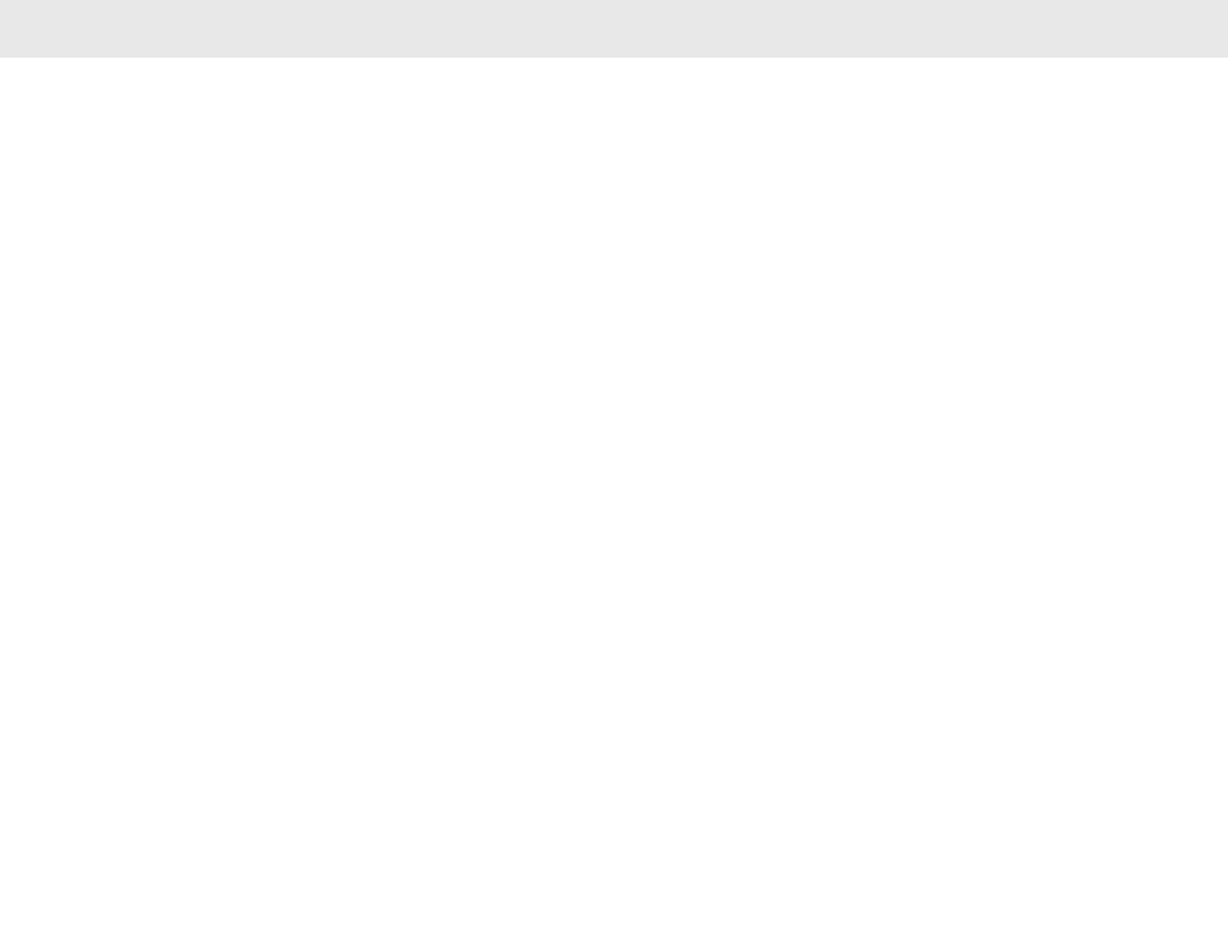
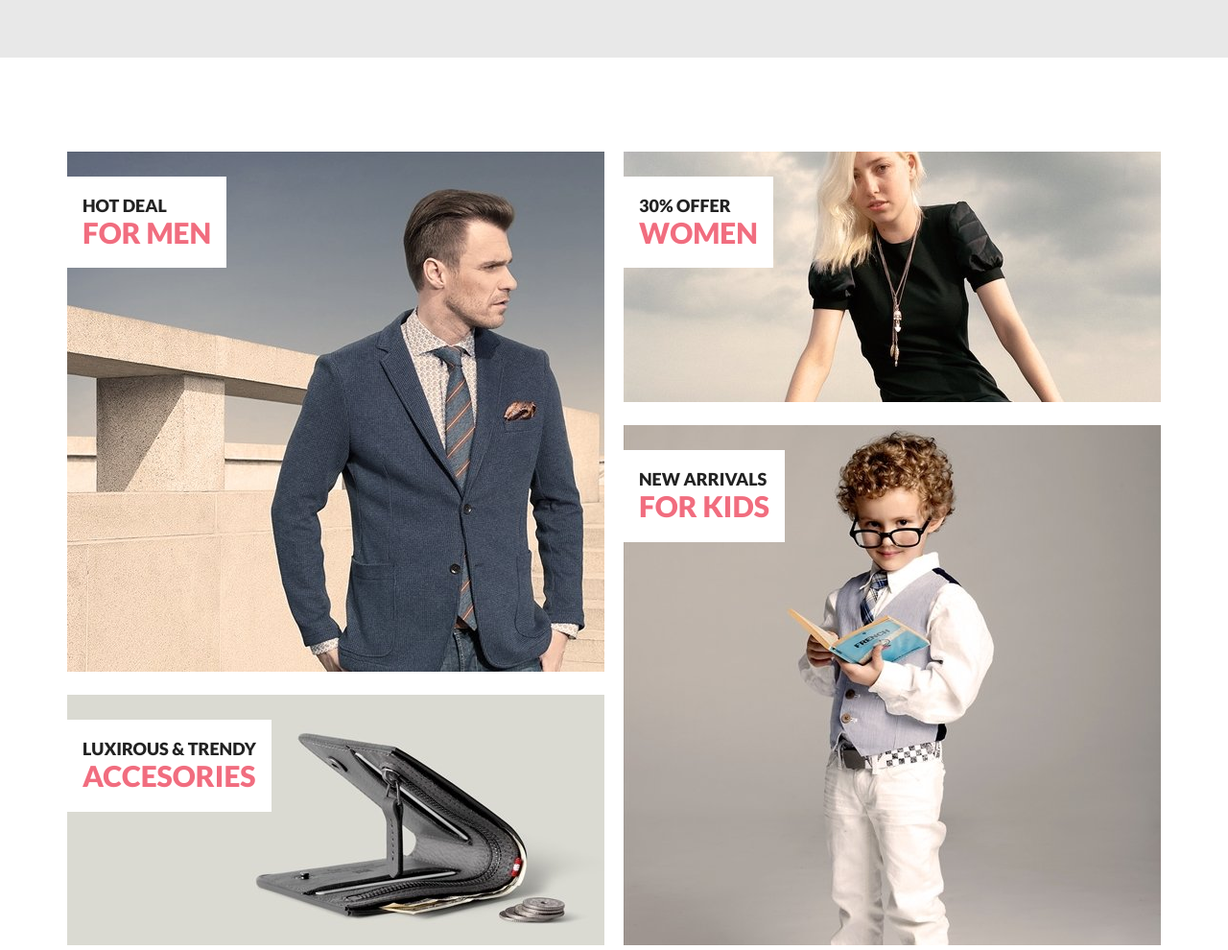
Before and after one commit to Lusterus/lessGB, a plain HTML site: page index.html in a window 1280 px wide. Shown: the part 733-1723 px from the top of the page at 96% size. Before the commit the page ends 800 px from the top, so only its background shows below. Drawn offline with Linux system fonts and the light colour scheme.

Commit message:
Готовая 1 секция

```diff
--- a/index.html
+++ b/index.html
@@ -69,6 +69,44 @@
 
 
 </header>
+<section class="section_offer">
+    <div class="container">
+        <div class="offer_position">
+            <div class="men_c">
+                <div class="div_img_offer">
+                    <img src="image/two_section_1.jpg" alt="offer1">
+                    <div class="div_test_offer">
+                        <p class="offer_image_text text_abs_top">hot deal</p>
+                        <p class="offer_image_text text_abs_bot">for men</p>
+                    </div>
+                </div>
+                <div class="div_img_offer">
+                    <img src="image/two_section_2.jpg" class="men_c_img2" alt="offer2">
+                    <div class="div_test_offer text_offer_2">
+                        <p class="offer_image_text text_abs_top">LUXIROUS & trendy</p>
+                        <p class="offer_image_text text_abs_bot">ACCESORIES</p>
+                    </div>
+                </div>
+            </div>
+            <div class="girl_child">
+                <div class="div_img_offer">
+                    <img src="image/two_section_3.jpg" alt="offer3">
+                    <div class="div_test_offer">
+                        <p class="offer_image_text text_abs_top">30% offer</p>
+                        <p class="offer_image_text text_abs_bot">women</p>
+                    </div>
+                </div>
+                <div class="div_img_offer">
+                    <img src="image/two_section_4.jpg" class="girl_child_img4" alt="offer4">
+                    <div class="div_test_offer text_offer_4">
+                        <p class="offer_image_text text_abs_top">new arrivals</p>
+                        <p class="offer_image_text text_abs_bot">FOR kids   </p>
+                    </div>
+                </div>
+            </div>
+        </div>
+    </div>
+</section>
 
 <body>
 
--- a/style.css
+++ b/style.css
@@ -1,5 +1,9 @@
 @import url('https://fonts.googleapis.com/css2?family=Lato:wght@300&display=swap');
 @import url('https://fonts.googleapis.com/css2?family=Lato:wght@300;900&display=swap');
+
+* {
+    box-sizing: content-box;
+}
 
 .main_seach {
     margin-top: 25px;
@@ -24,7 +28,7 @@
     list-style: none;
     border: solid 1px #e6e6e6;
     background-image: linear-gradient(to top, #f9f9f9, #f5f5f5);
-    padding: 10px 6px 10px 12px;
+    padding: 12px 6px 12px 12px;
     font-family: Lato;
     font-size: 14px;
     font-weight: 300;
@@ -79,7 +83,7 @@
 .header_basket {
     width: 32px;
     height: 29px;
-    margin-left: 331px;
+    margin-left: 339px;
     margin-right: 29px;
 }
 
@@ -171,3 +175,61 @@
 .text_union {
     display: flex;
 }
+
+.section_offer {
+    margin-top: 98px;
+}
+
+.offer_position {
+    display: flex;
+}
+
+.men_c {
+    display: flex;
+    flex-direction: column;
+    margin-right: 20px;
+
+}
+
+.girl_child {
+    display: flex;
+    flex-direction: column;
+}
+
+.men_c_img2 {
+    margin-top: 20px;
+}
+
+.girl_child_img4 {
+    margin-top: 20px;
+}
+
+.div_img_offer {
+    position: relative;
+}
+
+.offer_image_text {
+    margin: 0;
+    font-family: Lato;
+    font-size: 18px;
+    font-weight: 900;
+    color: #222222;
+    text-transform: uppercase;
+}
+
+.div_test_offer {
+    position: absolute;
+    top: 26px;
+    padding: 20px 16px;
+    background: #ffffff;
+}
+
+.text_abs_bot {
+    font-size: 30px;
+    color: #f16d7f;
+}
+
+.text_offer_2,
+.text_offer_4 {
+    top: 46px;
+}
```
Also changed, not shown: image/two_section_1.jpg (renamed from image/section_offer_man_1_image.jpg), image/two_section_2.jpg (renamed from image/section_offer_ins_image_2.jpg), image/two_section_3.jpg (renamed from image/section_offer_girl_image_3.jpg), image/two_section_4.jpg (renamed from image/section_offer_child_image_4.jpg).
